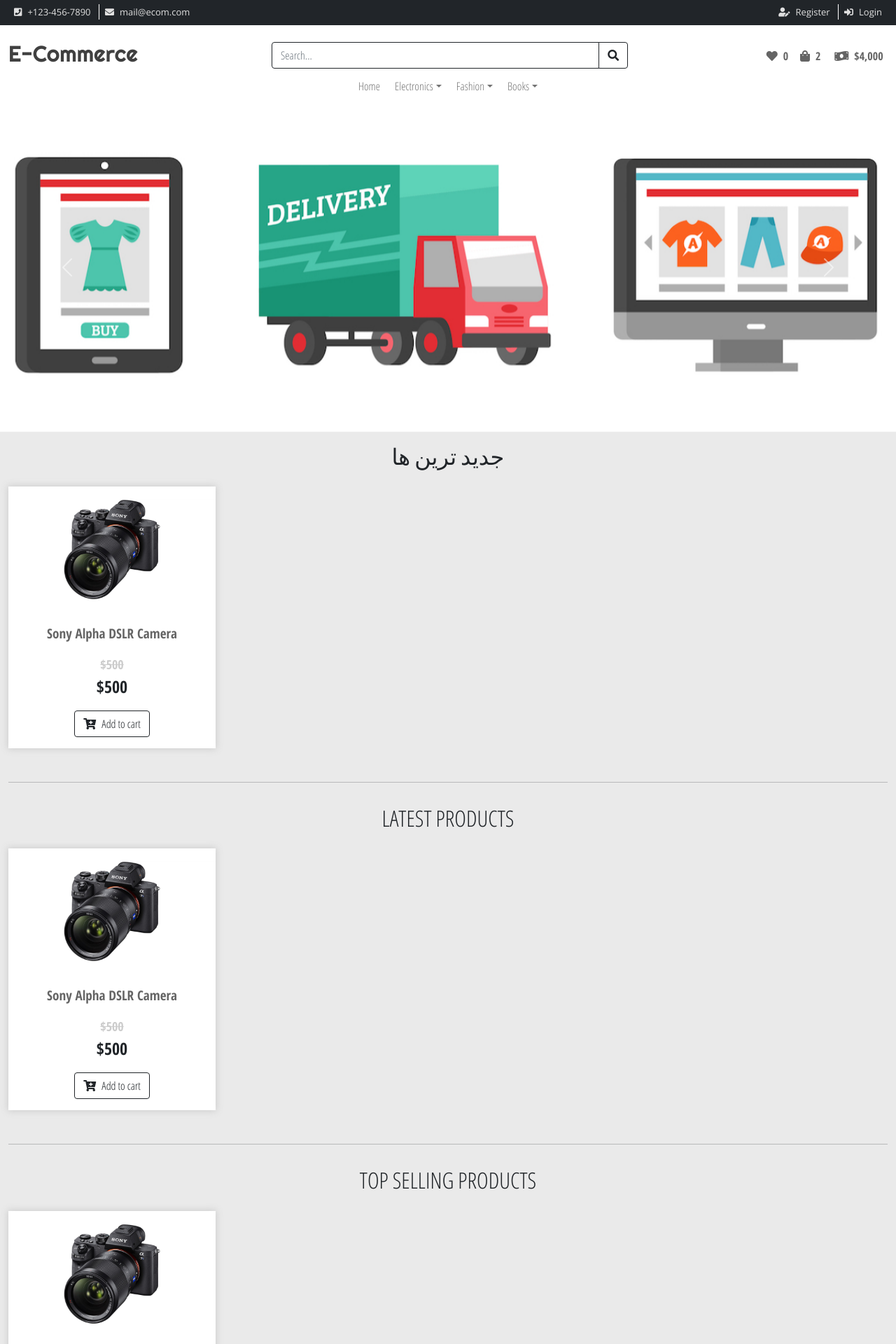
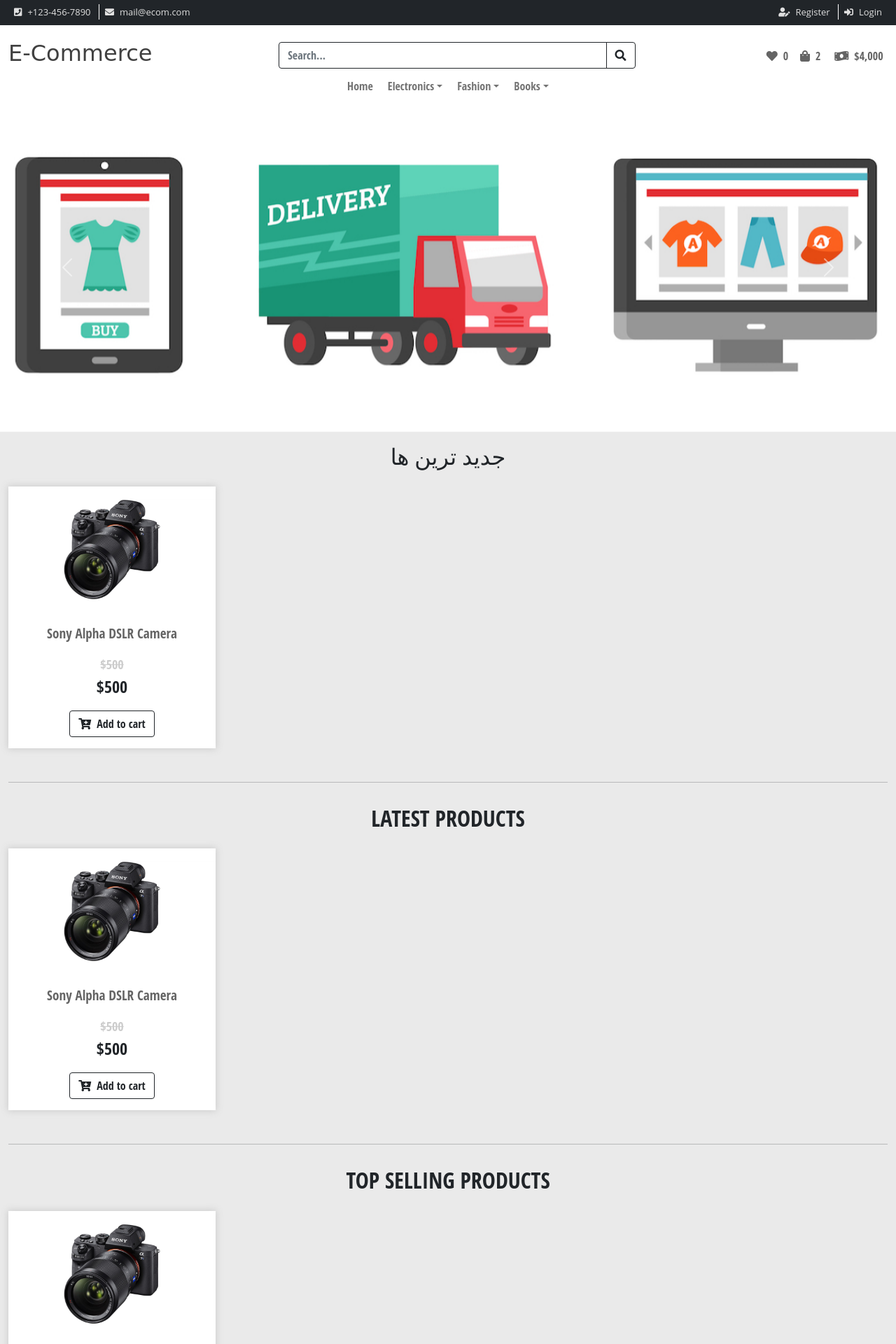
Before and after one commit to alirahmnicode/ecommerce, a Django app: page / in a window 1280 px wide. Shown: the top 1920 px of the page at 70% size. Run offline with Django 4.2, Linux system fonts and the light colour scheme; parts of the project's set-up code (start-up, migrations or seed data) failed here and were passed over; some libraries are stand-ins or nearby versions.

Commit message:
change template

```diff
--- a/ecommerce/templates/base.html
+++ b/ecommerce/templates/base.html
@@ -6,14 +6,10 @@
     <meta charset="UTF-8">
     <meta http-equiv="X-UA-Compatible" content="IE=edge">
     <meta name="viewport" content="width=device-width, initial-scale=1.0">
-    <!-- fonts -->
-    <link href="//fonts.googleapis.com/css?family=Righteous" rel="stylesheet">
-    <link href="//fonts.googleapis.com/css?family=Open+Sans+Condensed:300,300i,700" rel="stylesheet">
-    <link href="//fonts.googleapis.com/css?family=Open+Sans:300,300i,400,400i,600,600i" rel="stylesheet">
     <!-- css -->
-    <link rel="stylesheet" href="{% static 'css/bootstrap.min.css' %}">
-    <link rel="stylesheet" href="{% static 'css/all.min.css' %}">
-    <link rel="stylesheet" href="{% static 'css/style.css' %}">
+    <link rel="stylesheet" href="{% static 'css/bootstrap.min.css' %}?{% now 'U' %}">
+    <link rel="stylesheet" href="{% static 'css/all.min.css' %}?{% now 'U' %}">
+    <link rel="stylesheet" href="{% static 'css/style.css' %}?{% now 'U' %}">
     <title>
         {% block title %}
 
--- a/ecommerce/templates/inc/slider.html
+++ b/ecommerce/templates/inc/slider.html
@@ -1,3 +1,4 @@
+{% load static %}
 <!-- Slider -->
 <div class="col-12 px-0">
     <div id="slider" class="carousel slide w-100" data-bs-ride="carousel">
@@ -8,13 +9,13 @@
         </ol>
         <div class="carousel-inner" role="listbox">
             <div class="carousel-item active">
-                <img src="images/slider-1.jpg" class="slider-img">
+                <img src="{% static 'images/slider-1.jpg' %}" class="slider-img">
             </div>
             <div class="carousel-item">
-                <img src="images/slider-2.jpg" class="slider-img">
+                <img src="{% static 'images/slider-2.jpg' %}" class="slider-img">
             </div>
             <div class="carousel-item">
-                <img src="images/slider-3.jpg" class="slider-img">
+                <img src="{% static 'images/slider-3.jpg' %}" class="slider-img">
             </div>
         </div>
         <button class="carousel-control-prev" type="button" data-bs-target="#slider" data-bs-slide="prev">
```
